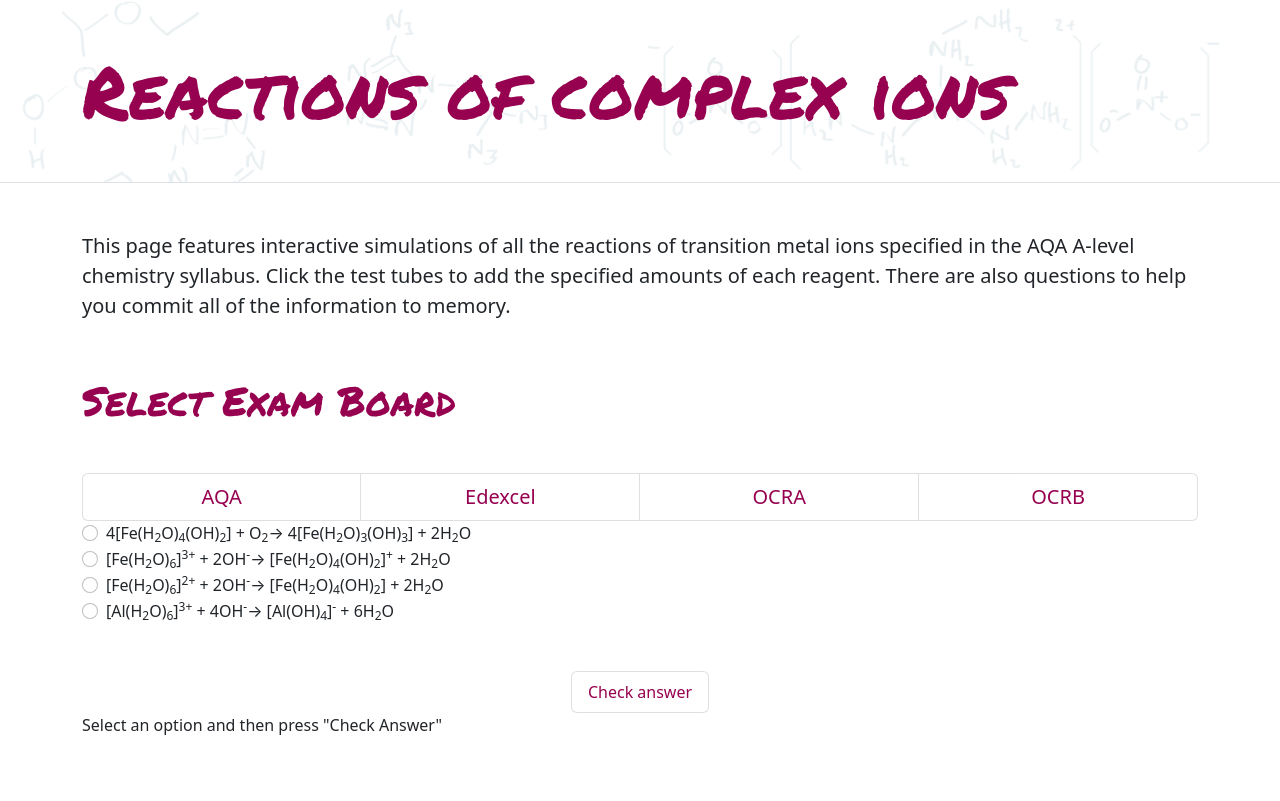
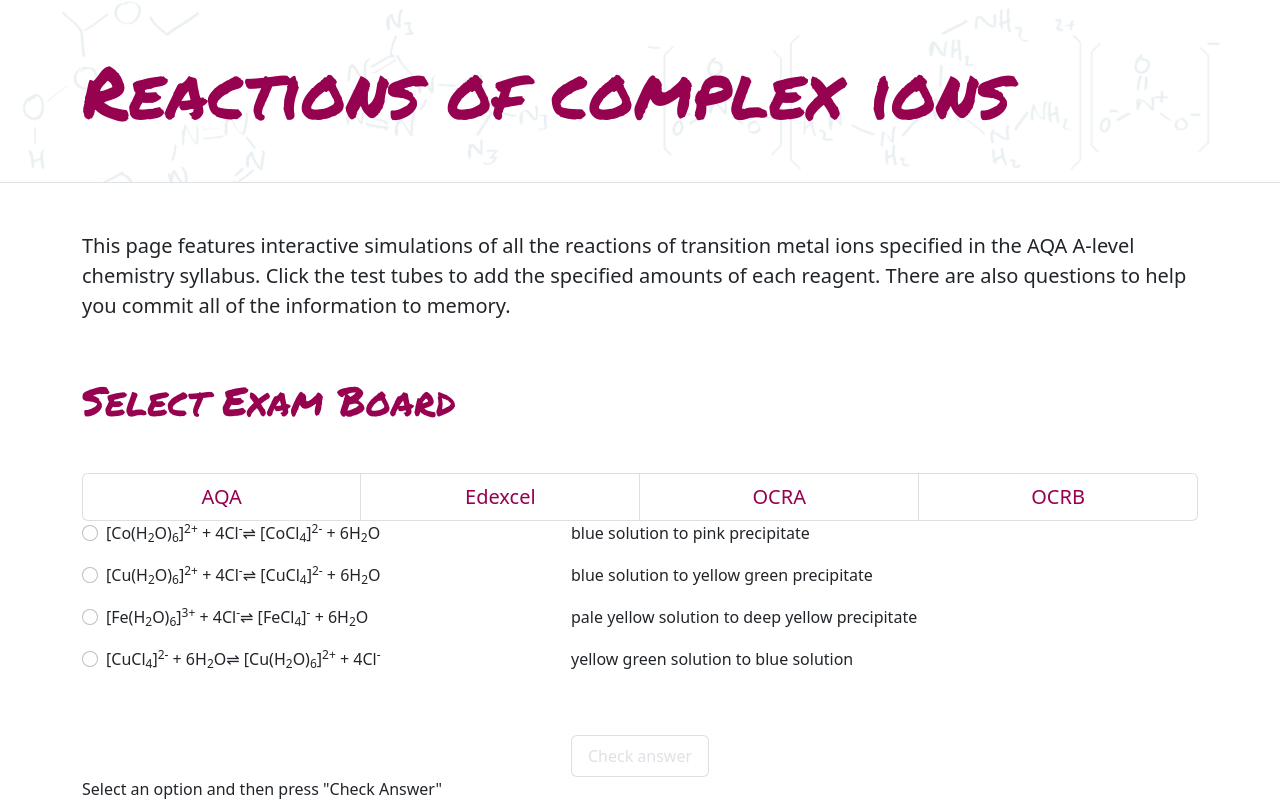
Before and after one commit to thusbandUK/transition-redux, a React (Create React App) app: page / in a window 1280 px wide. Shown: the top 801 px of the page. Built offline with nearby package versions, Linux system fonts and the light colour scheme.

Commit message:
optionGenerator created to populate multiple choice questions in one or two columns

```diff
--- a/src/app/App.css
+++ b/src/app/App.css
@@ -100,11 +100,11 @@ h1 {
   color: var(--primaryText) !important;
 
 }
-
+/*
 .excess-or-reset-button-container button:hover {
   background-color: var(--greyLight) !important;
 }
-
+*/
 .excess-or-reset-button-container button:active {
   background-color: var(--greyDark) !important;
 }
--- a/src/features/textBoxCreator/textBoxElements/MultipleChoiceQuestion.js
+++ b/src/features/textBoxCreator/textBoxElements/MultipleChoiceQuestion.js
@@ -1,9 +1,10 @@
 import { MCQData } from '../../../textDataTemp';
 import formatSubSuperScript from './textBoxFunctions/formatSubSuperScript';
-import { Fragment } from 'react';
+import { createElement, Fragment } from 'react';
 import '../../../app/App.css';
 import { useSelector, useDispatch } from 'react-redux';
-import { selectAnswer, displayFeedback, selectMCQId } from './multipleChoiceQuestionSlice';
+import { selectAnswer, displayFeedback, selectMCQId, reset } from './multipleChoiceQuestionSlice';
+import optionTextGenerator from './multipleChoiceQuestions/optionTextGenerator';
 
 
 const MultipleChoiceQuestion = () => {
@@ -41,7 +42,7 @@ and you code the additional functionality to render accordingly
 
     const formSubmit = (event) => {
         //dispatch(displayFeedback(feedbackData));
-        dispatch(selectMCQId(42));
+       // dispatch(selectMCQId(42));
         event.preventDefault();
         //console.log(event.target.value)
         //const correctAnswerId =
@@ -49,11 +50,25 @@ and you code the additional functionality to render accordingly
             return MCQEntry.id = Number(MCQId);
       })
 
-        const feedbackData = MCQ[0].options.filter((response) => {
+        const feedbackData = MCQ[1].options.filter((response) => {
             //alert(typeof(selectedAnswer));
             return response.id === Number(selectedAnswer);
         })
         dispatch(displayFeedback(feedbackData));
+    }
+
+    const handleReset = () => {
+
+      dispatch(reset());
+      var ele = document.getElementsByName('option');
+
+            for(let i = 0; i < ele.length; i++) {
+                if(ele[i].checked)
+                {
+                  ele[i].checked = false;
+                }
+              }
+
     }
 
     return (
@@ -63,22 +78,42 @@ and you code the additional functionality to render accordingly
             onSubmit={formSubmit}
             >
 
-            {MCQData[0].options.map((option) => (
+            {MCQData[1].options.map((option) => (
                   <div
                   className="form-check"
                   key={option.id}
 
                   >
                     <input name='option' className="form-check-input" type="radio" value={option.id} onChange={onValueChange} id={`flexCheck${option.optionNumber}`} />
-                      <label className="form-check-label" htmlFor={`flexCheck${option.optionNumber}`} >
-                      {formatSubSuperScript(option.optionText)}
-                      </label>
+
+                      {optionTextGenerator(option, MCQData[1].columns)}
+
+
+
+
+
+
 
                   </div>
                 ))}
                 <ul className="list-group list-group-horizontal mt-5 fs-5 d-flex justify-content-center">
                 <div className="excess-or-reset-button-container d-flex justify-content-center">
-                   <button className="excess-button list-group-item w-100 rounded" type="submit" onClick={formSubmit}>Check answer</button>
+                  { !feedback ?
+                   <button
+                   className="excess-button list-group-item w-100 rounded"
+                   type="submit"
+                   id="checkAnswerButton"
+                   onClick={formSubmit}
+                   disabled={!selectedAnswer}
+                   >Check answer</button>
+                   :
+                   <button
+                   className="excess-button list-group-item w-100 rounded"
+                   type="submit"
+                   onClick={handleReset}
+
+                   >Try again</button>
+                  }
                 </div>
                 </ul>
                 {feedback ? <p>{feedback[0].feedback}</p> : 'Select an option and then press "Check Answer"'}
@@ -88,6 +123,16 @@ and you code the additional functionality to render accordingly
 
 
 {/**
+ *
+ *
+ *
+ * <label className="form-check-label" htmlFor={`flexCheck${option.optionNumber}`} >
+                      {optionTextGenerator(option, MCQData[1].columns)}
+
+                      </label>
+ *
+ * {formatSubSuperScript(option.optionText)}
+ *
                 <form>
                 <div onChange={onChangeValue}>
                {MCQData[0].options.map((option) => (
--- a/src/features/textBoxCreator/textBoxElements/multipleChoiceQuestionSlice.js
+++ b/src/features/textBoxCreator/textBoxElements/multipleChoiceQuestionSlice.js
@@ -11,7 +11,12 @@ const initialState = {
 
 export const multipleChoiceQuestionSlice = createSlice({
     name: "multipleChoiceQuestion",
-    initialState: initialState,
+    initialState: {
+      //CHANGE THIS LATER
+      MCQId: 43,
+      selectedAnswer: '',
+      displayedFeedback: ''
+    },
     reducers: {
       selectMCQId: (state, action) => {
         state.MCQId = action.payload;
@@ -21,6 +26,10 @@ export const multipleChoiceQuestionSlice = createSlice({
       },
       displayFeedback: (state, action) => {
         state.displayedFeedback = action.payload;
+      },
+      reset: (state) => {
+        state.selectedAnswer = initialState.selectedAnswer;
+        state.displayedFeedback = initialState.displayedFeedback;
       }
     },
   });
@@ -28,7 +37,8 @@ export const multipleChoiceQuestionSlice = createSlice({
   export const {
     selectMCQId,
     selectAnswer,
-    displayFeedback
+    displayFeedback,
+    reset
  } = multipleChoiceQuestionSlice.actions;
 
  export default multipleChoiceQuestionSlice.reducer;
--- /dev/null
+++ b/src/features/textBoxCreator/textBoxElements/multipleChoiceQuestions/optionTextGenerator.js
@@ -0,0 +1,58 @@
+/*
+What this needs to do:
+
+replicate some of the logic of element generator
+it will go in the part of multipleChoiceQuestion.js that renders form labels
+it will filter, importing the logic of filterByExamBoard.js
+it will format text for arrows and sub and superscript, importing logic
+it will receive the whole object as an input (all the details that go with that MCQ option) and output either the straight forward text,
+or two columns worth of code to generate children
+
+*/
+
+import filterByExamBoard from "../textBoxFunctions/filterByExamBoard";
+import formatSubSuperScript from "../textBoxFunctions/formatSubSuperScript";
+import { createElement } from 'react';
+
+
+const optionTextGenerator = (MCQDetails, columns) => {
+console.log(MCQDetails);
+if (columns === 2){
+    //console.log('if function called!')
+    //console.log(MCQDetails.optionText);
+    let childrenToRender = MCQDetails.optionText.map((childElementDetails) => {
+        if (childElementDetails.childProps.tagged === true){
+            //console.log('tagged logic triggered');
+          const arrayOfTaggedElements = formatSubSuperScript(childElementDetails.childContent);
+          //console.log(arrayOfTaggedElements);
+          return createElement(childElementDetails.childType === 'p' ? 'div' : childElementDetails.childType, childElementDetails.childProps, arrayOfTaggedElements)
+
+    } else {
+        return createElement(childElementDetails.childType, childElementDetails.childProps, childElementDetails.childContent) }
+    })
+    //console.log(childrenToRender);
+    //return childrenToRender;
+    //return createElement('div', {className: 'row justify-content-start'}, childrenToRender);
+
+    return createElement('label', {className: "form-check-label row", htmlFor: `flexCheck${MCQDetails.optionNumber}`}, childrenToRender)
+    //className="form-check-label" htmlFor={`flexCheck${option.optionNumber}`}
+
+    //return '[INSERT CODE HERE]'
+} else {
+    return formatSubSuperScript(MCQDetails.optionText);
+}
+}
+
+export default optionTextGenerator;
+
+/*
+
+let childrenToRender = newContent.map((childElementDetails) => {
+        if (childElementDetails.childProps.tagged === true){
+          const arrayOfTaggedElements = formatSubSuperScript(childElementDetails.childContent);
+          return createElement(childElementDetails.childType === 'p' ? 'div' : childElementDetails.childType, childElementDetails.childProps, arrayOfTaggedElements)
+          //return 'hello Joe!'
+        } else {
+          return createElement(childElementDetails.childType, childElementDetails.childProps, childElementDetails.childContent) }
+      })
+*/
--- a/src/textDataTemp.js
+++ b/src/textDataTemp.js
@@ -33,38 +33,91 @@ export const MCQData = [
     },
     {
         id: 43,
+        columns: 2,
         question: 'Which of these equations shows a hydrolysis reaction that would produce a precipitate?',
         options: [
             {
                 id: 431,
                 optionNumber: 1,
-                optionText: ['[Co(H<sub>2</sub>O)<sub>6</sub>]<sup>2+</sup> + 4Cl<sup>-</sup> &#8652; [CoCl<sub>4</sub>]<sup>2-</sup> + 6H<sub>2</sub>O', 'blue solution to pink precipitate'],
-                feedback: 'Incorrect! Complex product is neutral but this is oxidation.'
+                optionText: [
+                    {childType: 'p',
+                     childProps: {className: "col-md-5", tagged: true},
+                     childContent: '[Co(H<sub>2</sub>O)<sub>6</sub>]<sup>2+</sup> + 4Cl<sup>-</sup> &#8652; [CoCl<sub>4</sub>]<sup>2-</sup> + 6H<sub>2</sub>O'
+                    },
+                    {childType: 'p',
+                     childProps: {className: "col-md-5"},
+                     childContent: 'blue solution to pink precipitate'
+                    }
+                  ],
+
+                //['[Co(H<sub>2</sub>O)<sub>6</sub>]<sup>2+</sup> + 4Cl<sup>-</sup> &#8652; [CoCl<sub>4</sub>]<sup>2-</sup> + 6H<sub>2</sub>O', 'blue solution to pink precipitate'],
+                feedback: 'Incorrect! Pink solution produces a blue solution.',
+                correct: false
 
             },
             {
                 id: 432,
                 optionNumber: 2,
-                optionText: '[Fe(H<sub>2</sub>O)<sub>6</sub>]<sup>3+</sup> + 2OH<sup>-</sup> &#8594;	 [Fe(H<sub>2</sub>O)<sub>4</sub>(OH)<sub>2</sub>]<sup>+</sup> + 2H<sub>2</sub>O',
-                feedback: 'Incorrect! Complex product is charged so soluble.'
+                optionText: [
+                    {childType: 'p',
+                     childProps: {className: "col-md-5", tagged: true},
+                     childContent: '[Cu(H<sub>2</sub>O)<sub>6</sub>]<sup>2+</sup> + 4Cl<sup>-</sup> &#8652; [CuCl<sub>4</sub>]<sup>2-</sup> + 6H<sub>2</sub>O'
+                    },
+                    {childType: 'p',
+                     childProps: {className: "col-md-5"},
+                     childContent: 'blue solution to yellow green precipitate'
+                    }
+                  ],
+
+                //['[Co(H<sub>2</sub>O)<sub>6</sub>]<sup>2+</sup> + 4Cl<sup>-</sup> &#8652; [CoCl<sub>4</sub>]<sup>2-</sup> + 6H<sub>2</sub>O', 'blue solution to pink precipitate'],
+                feedback: 'Incorrect! Product is a solution, not a precipitate.',
+                correct: false
+
             },
             {
                 id: 433,
                 optionNumber: 3,
-                optionText: '[Fe(H<sub>2</sub>O)<sub>6</sub>]<sup>2+</sup> + 2OH<sup>-</sup> &#8594;	 [Fe(H<sub>2</sub>O)<sub>4</sub>(OH)<sub>2</sub>] + 2H<sub>2</sub>O',
-                feedback: 'Correct! '
+                optionText: [
+                    {childType: 'p',
+                     childProps: {className: "col-md-5", tagged: true},
+                     childContent: '[Fe(H<sub>2</sub>O)<sub>6</sub>]<sup>3+</sup> + 4Cl<sup>-</sup> &#8652;  [FeCl<sub>4</sub>]<sup>-</sup>  + 6H<sub>2</sub>O'
+                    },
+                    {childType: 'p',
+                     childProps: {className: "col-md-5"},
+                     childContent: 'pale yellow solution to deep yellow precipitate'
+                    }
+                  ],
+
+                //['[Co(H<sub>2</sub>O)<sub>6</sub>]<sup>2+</sup> + 4Cl<sup>-</sup> &#8652; [CoCl<sub>4</sub>]<sup>2-</sup> + 6H<sub>2</sub>O', 'blue solution to pink precipitate'],
+                feedback: 'Incorrect! Product is a solution, not a precipitate.',
+                correct: false
+
             },
             {
                 id: 434,
                 optionNumber: 4,
-                optionText: '[Al(H<sub>2</sub>O)<sub>6</sub>]<sup>3+</sup> + 4OH<sup>-</sup> &#8594;	 [Al(OH)<sub>4</sub>]<sup>-</sup> + 6H<sub>2</sub>O',
-                feedback: 'Incorrect! Complex product is charged so soluble.'
+                optionText: [
+                    {childType: 'p',
+                     childProps: {className: "col-md-5", tagged: true},
+                     childContent: '[CuCl<sub>4</sub>]<sup>2-</sup> + 6H<sub>2</sub>O &#8652; [Cu(H<sub>2</sub>O)<sub>6</sub>]<sup>2+</sup> + 4Cl<sup>-</sup>'
+                    },
+                    {childType: 'p',
+                     childProps: {className: "col-md-5"},
+                     childContent: 'yellow green solution to blue solution'
+                    }
+                  ],
+
+                //['[Co(H<sub>2</sub>O)<sub>6</sub>]<sup>2+</sup> + 4Cl<sup>-</sup> &#8652; [CoCl<sub>4</sub>]<sup>2-</sup> + 6H<sub>2</sub>O', 'blue solution to pink precipitate'],
+                feedback: 'Correct!',
+                correct: true
+
             }
         ]/*,
         correct: {id: 433}*/
 
     }
 ]
+
 
 
 export const textDataTemp = {
```
Also changed, not shown: 1 other file (tests, documents, lock files or other folders).
